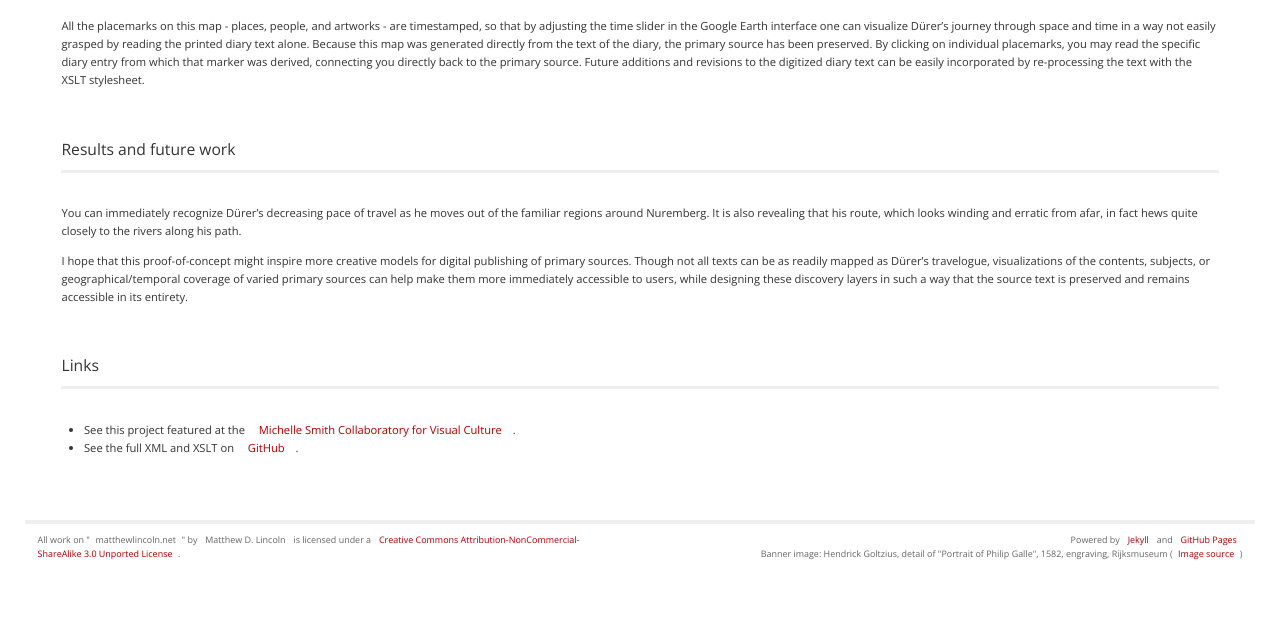
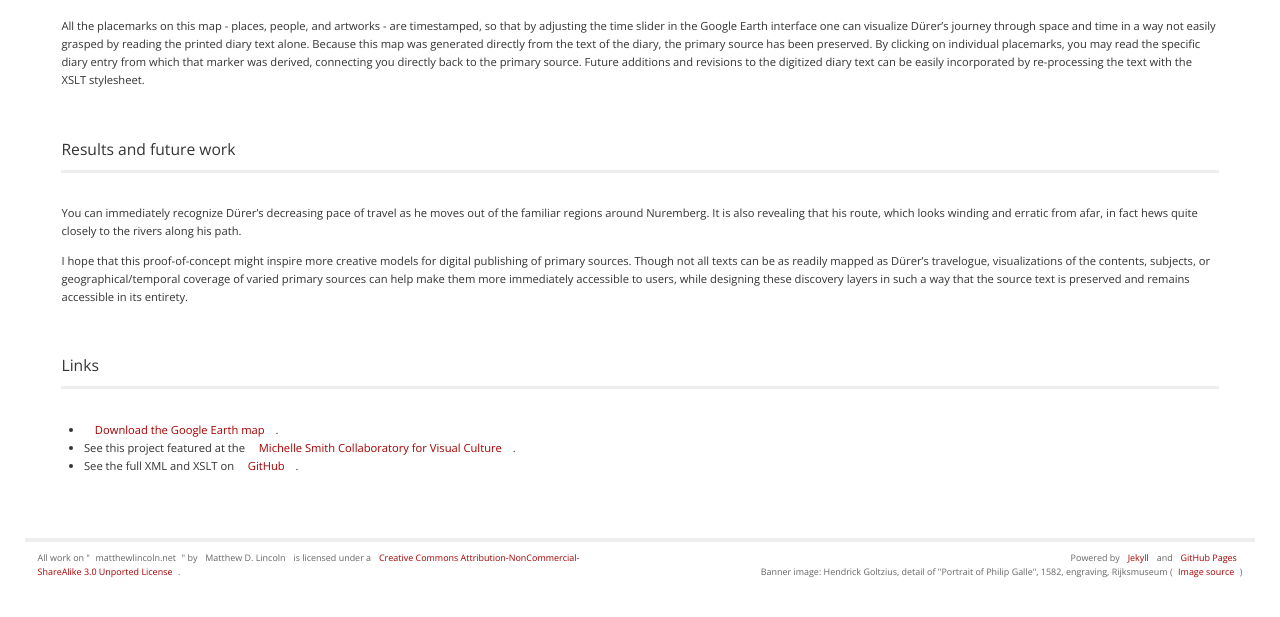
Before and after one commit to mdlincoln/mdlincoln.github.io, a Jekyll site: the page built from projects/albrecht-durer-in-google-earth.markdown, in a window 1280 px wide and 900 px high, scrolled down 1236 px, cut to the strip 275-892 px from the top of the window. Built offline with Jekyll 4.4.1, drawn with Linux system fonts in a browser that asks for light colours; some web fonts are replaced.

Commit message:
Direct link to Durer map KMZ

```diff
--- a/projects/albrecht-durer-in-google-earth.markdown
+++ b/projects/albrecht-durer-in-google-earth.markdown
@@ -46,5 +46,6 @@ I hope that this proof-of-concept might inspire more creative models for digital
 
 # Links
 
+- [Download the Google Earth map](http://michellesmithcollaboratory.umd.edu/sites/michellesmithcollaboratory.umd.edu/files/Albrecht%20Durer%27s%20Trip%20to%20the%20Netherlands%20in%201520-1.kmz).
 - See this project featured at the [Michelle Smith Collaboratory for Visual Culture](http://michellesmithcollaboratory.umd.edu/maps).
 - See the full XML and XSLT on [GitHub](https://github.com/mdlincoln/durer/tree/master).
```
